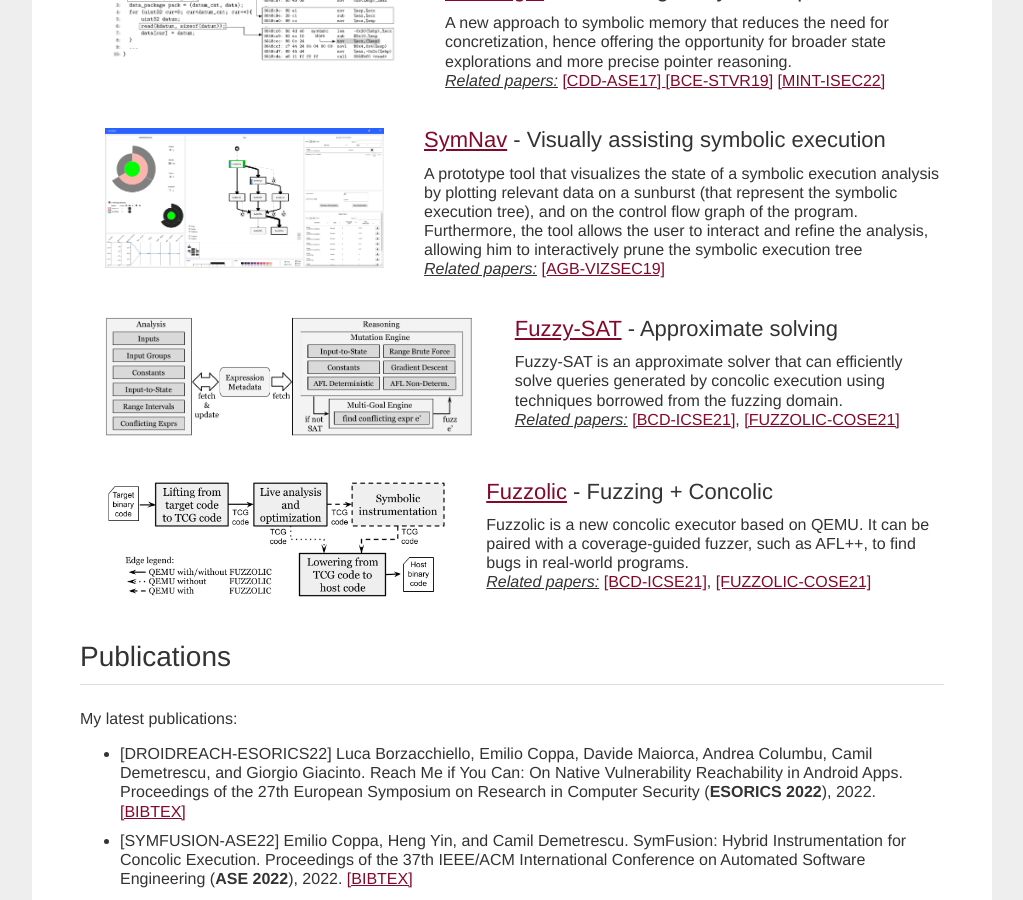
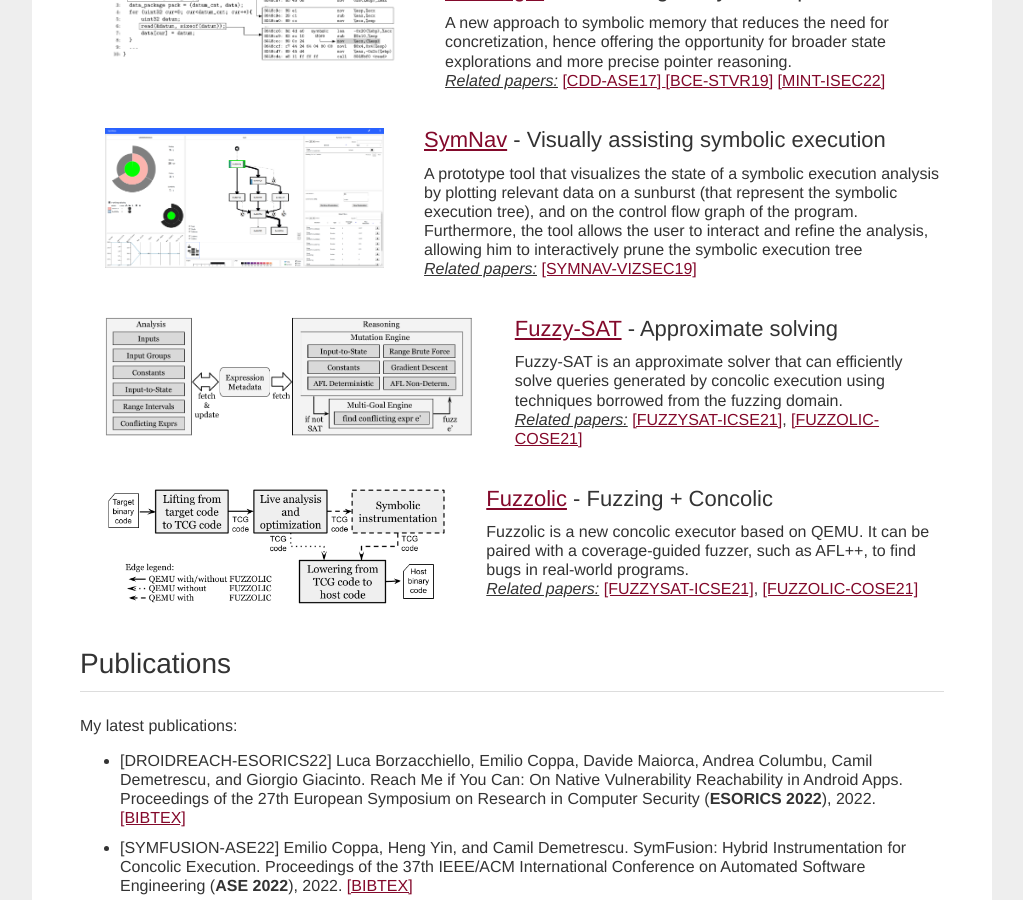
Before and after one commit to ecoppa/ecoppa.github.io, a Jekyll site: the page built from index.html, in a window 1280 px wide and 900 px high, scrolled down 1959 px. Shown: the whole window, without its empty margins (128-1151 px from the left). Built offline with Jekyll 4.4.1, drawn with Linux system fonts in a browser that asks for light colours.

Commit message:
Update index.html

```diff
--- a/index.html
+++ b/index.html
@@ -304,7 +304,7 @@
 						and on the control flow graph of the program. Furthermore, the tool allows the user
 						to interact and refine the analysis, allowing him to interactively prune the symbolic execution tree
 						<br />
-						<u><i>Related papers:</i></u> <a href="#SYMNAV-VIZSEC19">[AGB-VIZSEC19]</a>
+						<u><i>Related papers:</i></u> <a href="#SYMNAV-VIZSEC19">[SYMNAV-VIZSEC19]</a>
 					</div>
 					<div style="clear: both;"></div>
 				</div>
@@ -319,7 +319,7 @@
 						<h3><a href="https://season-lab.github.io/fuzzolic">Fuzzy-SAT</a> - Approximate solving</h3>
 						Fuzzy-SAT is an approximate solver that can efficiently solve queries generated by concolic execution using techniques borrowed from the fuzzing domain.
 						<br />
-						<u><i>Related papers:</i></u> <a href="#FUZZYSAT-ICSE21">[BCD-ICSE21]</a>, <a href="#FUZZOLIC-COSE21">[FUZZOLIC-COSE21]</a>
+						<u><i>Related papers:</i></u> <a href="#FUZZYSAT-ICSE21">[FUZZYSAT-ICSE21]</a>, <a href="#FUZZOLIC-COSE21">[FUZZOLIC-COSE21]</a>
 					</div>
 					<div style="clear: both;"></div>
 				</div>
@@ -334,7 +334,7 @@
 						<h3><a href="https://season-lab.github.io/fuzzolic">Fuzzolic</a> - Fuzzing + Concolic</h3>
 						Fuzzolic is a new concolic executor based on QEMU. It can be paired with a coverage-guided fuzzer, such as AFL++, to find bugs in real-world programs.
 						<br />
-						<u><i>Related papers:</i></u> <a href="#FUZZYSAT-ICSE21">[BCD-ICSE21]</a>, <a href="#FUZZOLIC-COSE21">[FUZZOLIC-COSE21]</a>
+						<u><i>Related papers:</i></u> <a href="#FUZZYSAT-ICSE21">[FUZZYSAT-ICSE21]</a>, <a href="#FUZZOLIC-COSE21">[FUZZOLIC-COSE21]</a>
 					</div>
 					<div style="clear: both;"></div>
 				</div>
```
